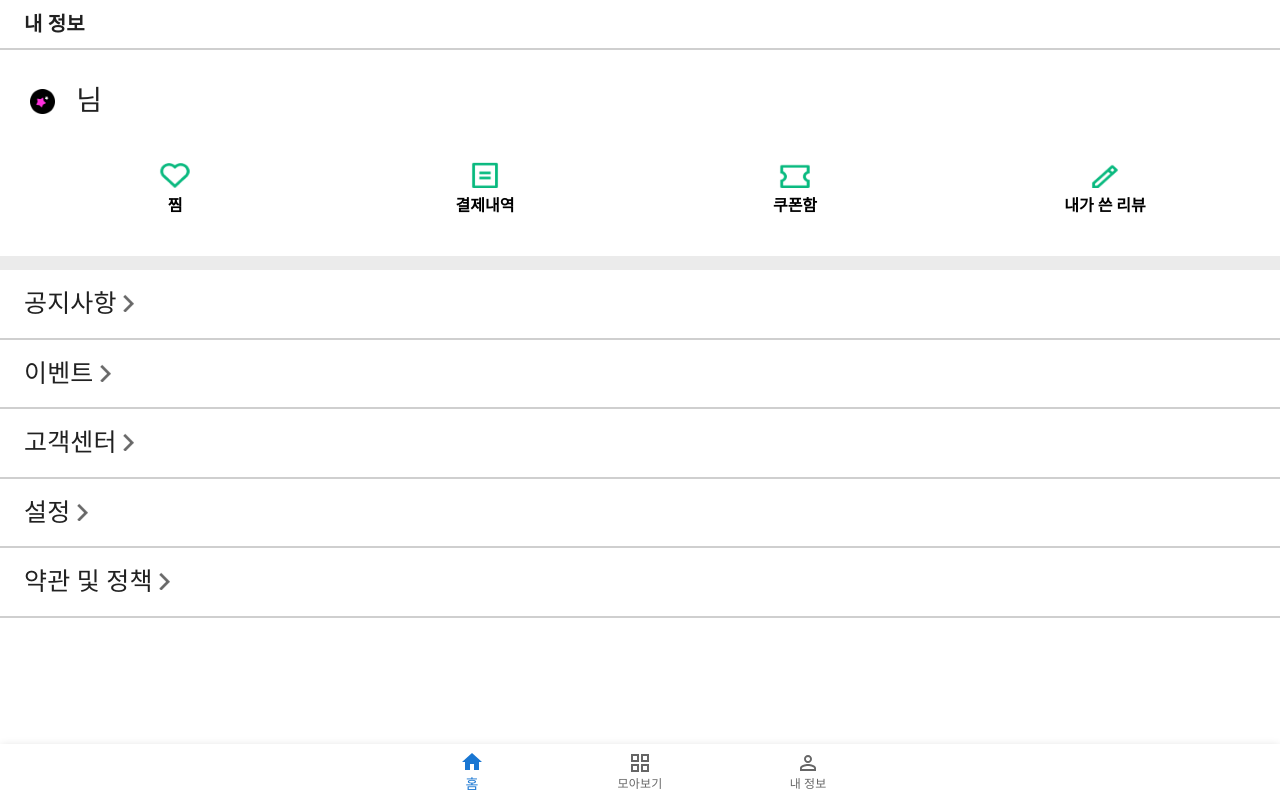
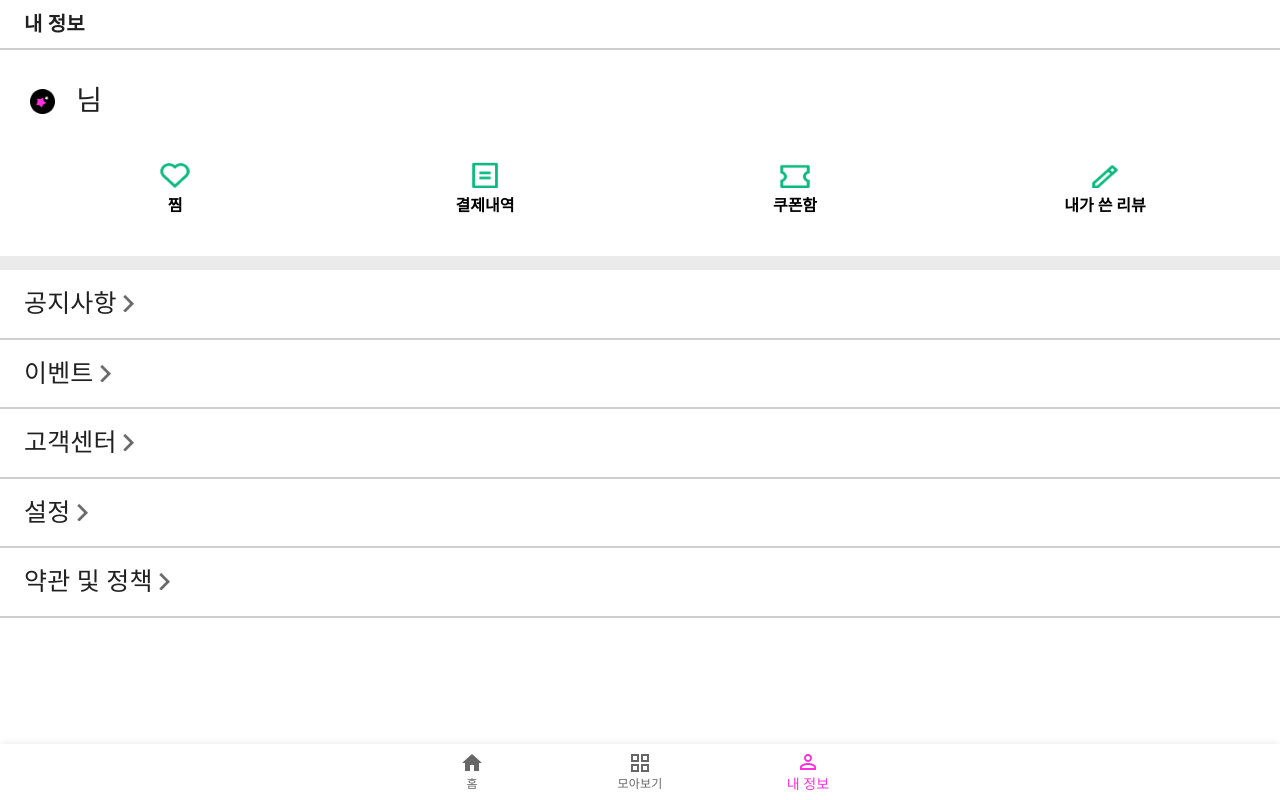
Before and after one commit to Lchaerin/happu-front, a Next.js app in the folder front/: page /myinfo in a window 1280 px wide. Built offline with nearby package versions, Linux system fonts and the light colour scheme; a web font is replaced by a local one.

Commit message:
change bottomNav color

```diff
--- a/front/pages/bottomNavFixed.js
+++ b/front/pages/bottomNavFixed.js
@@ -13,23 +13,19 @@ import ListItemAvatar from '@mui/material/ListItemAvatar';
 import ListItemText from '@mui/material/ListItemText';
 import Avatar from '@mui/material/Avatar';
 
-function refreshMessages() {
-  const getRandomInt = (max) => Math.floor(Math.random() * Math.floor(max));
 
-  return Array.from(new Array(50)).map(
-    () => messageExamples[getRandomInt(messageExamples.length)],
-  );
-}
 
-export default function FixedBottomNavigation() {
-  const [value, setValue] = React.useState(0);
+export default function FixedBottomNavigation(v) {
+  const [value, setValue] = React.useState(v!=undefined?v:'home');
+React.useEffect(function(){
+setValue(v["v"])
+},[])
+  const handleChange = (event, newValue) => {
+    setValue(newValue);
+  };
+
   const ref = React.useRef(null);
-  const [messages, setMessages] = React.useState(() => refreshMessages());
 
-  React.useEffect(() => {
-    ref.current.ownerDocument.body.scrollTop = 0;
-    setMessages(refreshMessages());
-  }, [value, setMessages]);
 
   return (
     <Box sx={{ pb: 7 }} ref={ref}>
@@ -38,13 +34,28 @@ export default function FixedBottomNavigation() {
         <BottomNavigation
           showLabels
           value={value}
-          onChange={(event, newValue) => {
-            setValue(newValue);
-          }}
+          onChange={handleChange}
+          sx={{
+            "& .Mui-selected, .Mui-selected > svg": {
+              color: "#FF31DE"
+            }
+        }}
         >
-          <BottomNavigationAction label="홈" icon={<HomeIcon />} href = './home'/>
-          <BottomNavigationAction label="모아보기" icon={<GridViewIcon />} href = './category'/>
-          <BottomNavigationAction label="내 정보" icon={<PermIdentityIcon />} href = './myinfo'/>
+          <BottomNavigationAction
+            label="홈"
+            icon={<HomeIcon />}
+            value = "home"
+            href = './home'/>
+          <BottomNavigationAction
+            label="모아보기"
+            icon={<GridViewIcon />}
+            value = "sum"
+            href = './category'/>
+          <BottomNavigationAction
+            label="내 정보"
+            icon={<PermIdentityIcon />}
+            value = "myInfo"
+            href = './myinfo'/>
         </BottomNavigation>
       </Paper>
     </Box>
--- a/front/pages/category.js
+++ b/front/pages/category.js
@@ -246,7 +246,7 @@ export default function Category() {
       </div>
 
       <div>
-        <FixedBottomNavigation />
+        <FixedBottomNavigation v='sum'/>
       </div>
     </div>
   )
--- a/front/pages/home.js
+++ b/front/pages/home.js
@@ -50,7 +50,7 @@ export default function Home() {
       </div>
 
       <div>
-        <FixedBottomNavigation/>
+        <FixedBottomNavigation v="home"/>
       </div>
     </div>
   )
--- a/front/pages/myinfo.js
+++ b/front/pages/myinfo.js
@@ -3,6 +3,7 @@ import Image from 'next/image'
 import { CookiesProvider,useCookies } from 'react-cookie'
 import FixedBottomNavigation from './bottomNavFixed'
 import Router, { useRouter } from "next/router";
+import React, { useState, useEffect } from "react";
 import myP from '../image/myPhoto.png'
 import he from '../image/heart.png'
 import co from '../image/coupon.png'
@@ -12,6 +13,7 @@ import arw from '../image/myinfoArrow.png'
 
 export default function Home() {
     const [cookie, setCookie] = useCookies(['id']);
+
     return (
         <div>
             <div style = {{paddingTop: "9px", paddingBottom: "9px"}}><a className = "categoryName"> 내 정보 </a></div>
@@ -34,7 +36,7 @@ export default function Home() {
                         <span style = {{
                             fontFamily: 'Pretendard',
                             fontWeight: "800"
-                        }}> {cookie.user}</span>
+                        }}> {cookie.name}</span>
                         <span style = {{ fontFamily: 'Pretendard', fontWeight: "thin"}}>님 </span>
                     </a>
             </div>
@@ -153,7 +155,7 @@ export default function Home() {
             </div>
 
             <div>
-                <FixedBottomNavigation/>
+                <FixedBottomNavigation v="myInfo"/>
             </div>
         </div>
     )
```
